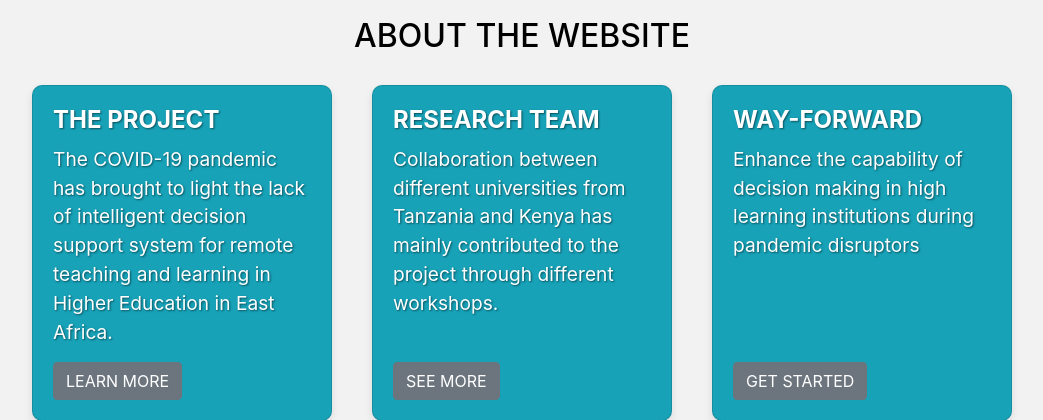
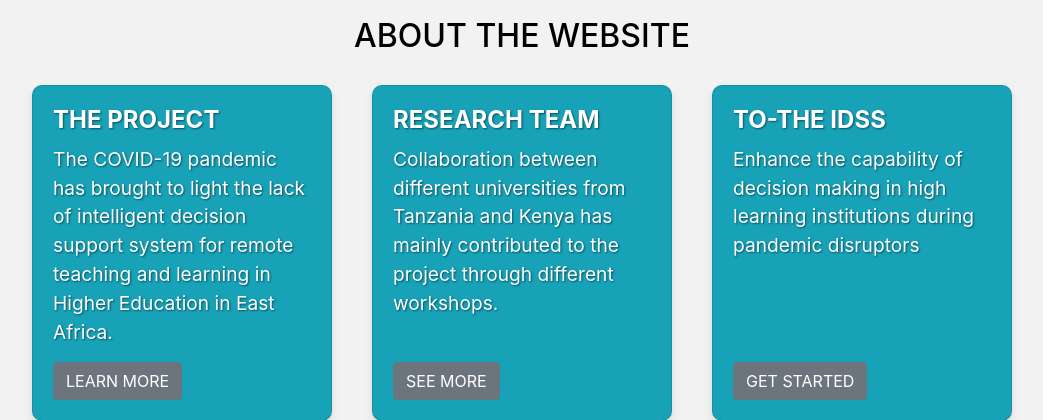
Before and after one commit to fredrickmugish/inteldss-system, a Django app: page / in a window 1280 px wide. Shown: the part 851-1271 px from the top of the page, without its empty margins (118-1161 px from the left). Run offline with Django 5.2, Linux system fonts and the light colour scheme; some libraries are stand-ins or nearby versions.

Commit message:
another commit

```diff
--- a/website/templates/home.html
+++ b/website/templates/home.html
@@ -171,7 +171,7 @@
     <a href="/team" class="btn btn-secondary">SEE MORE<i class="bi bi-arrow-right"></i></a>
   </div>
   <div class="card">
-    <h2>WAY-FORWARD</h2>
+    <h2>TO-THE IDSS</h2>
     <p>Enhance the capability of decision making in high learning institutions during pandemic disruptors</p>
     <a href="/login" class="btn btn-secondary">GET STARTED</a>
   </div>
```
